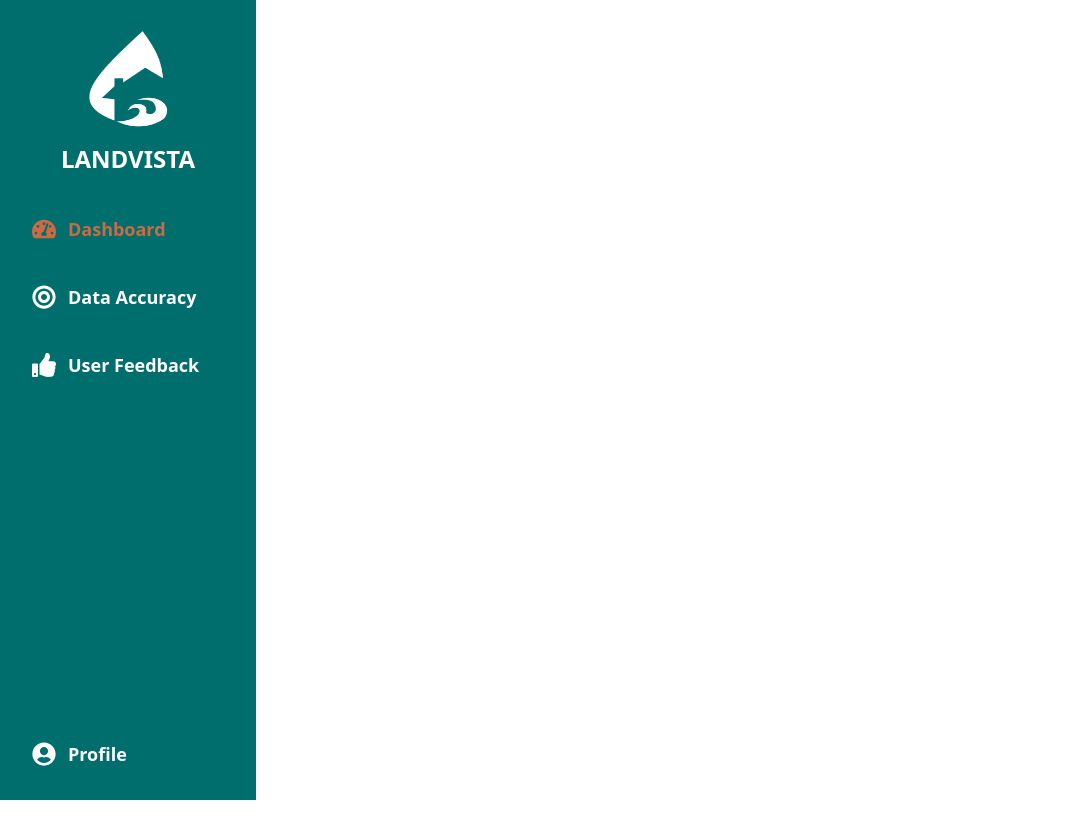
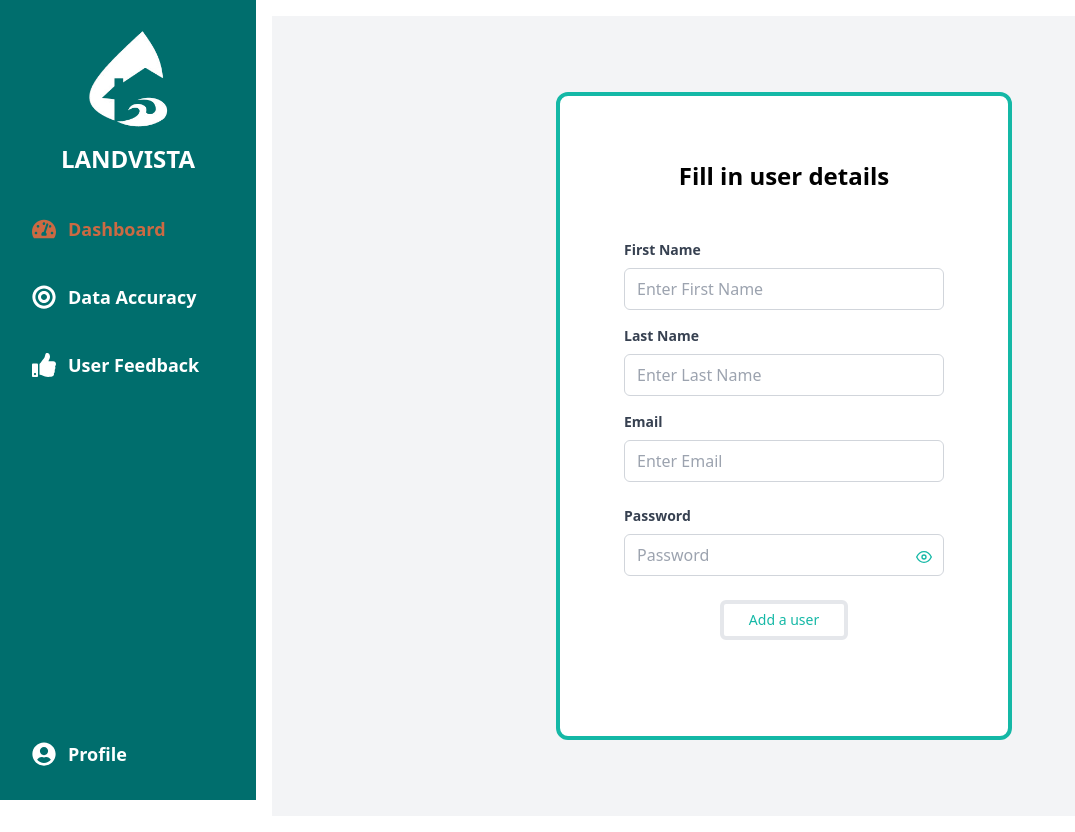
Before and after one commit to akirachix/Kishya-Frontend, a Next.js app in the folder landvista-dashboard/: page / in a window 1280 px wide. Shown: the whole page, without its empty margins (0-1075 px from the left). Before the commit the page ends 800 px from the top, so only its background shows below. Built offline with nearby package versions, Linux system fonts and the light colour scheme.

Commit message:
added add users file

```diff
--- /dev/null
+++ b/landvista-dashboard/src/app/api/users/route.ts
@@ -0,0 +1,48 @@
+import { NextRequest, NextResponse } from "next/server";
+
+const baseURL = process.env.BASE_URL;
+
+export async function POST(request: NextRequest) {
+    try {
+        const { first_name, last_name, email, password } = await request.json()
+        const response = await fetch(`${baseURL}/api/users/`, {
+            method: 'POST',
+            headers: {
+                'Content-Type': 'application/json',
+            },
+            body: JSON.stringify({ first_name, last_name, password, email })
+        });
+
+        const textResponse = await response.text();
+        console.log('Backend response:', textResponse, 'Status:', response.status);
+        if (!response.ok) {
+            try {
+                const errorData = JSON.parse(textResponse);
+                return NextResponse.json(
+                    { error: errorData.detail || 'Failed to create user' },
+                    { status: response.status }
+                );
+            } catch (e) {
+                return NextResponse.json(
+                    { error: 'Unexpected response format from backend' },
+                    { status: response.status }
+                );
+            }
+
+        }
+        const result = JSON.parse(textResponse);
+        console.log('User created successfully:', result);
+        return NextResponse.json(result, { status: 201 });
+    } catch (error) {
+        console.error('Error during signup:', error);
+        return NextResponse.json(
+            { error: 'An unexpected error occurred. Please try again later.' },
+            { status: 500 }
+        );
+    }
+
+
+
+
+
+}
--- /dev/null
+++ b/landvista-dashboard/src/app/components/AddUser/index.tsx
@@ -0,0 +1,160 @@
+
+
+'use client';
+import React, { useState, useEffect } from 'react';
+import { useForm } from 'react-hook-form';
+import { yupResolver } from '@hookform/resolvers/yup';
+import { FiCheckCircle, FiEye, FiEyeOff, FiX } from 'react-icons/fi';
+import * as yup from 'yup';
+import addUser from '@/app/utils/validate';
+interface UserData {
+  firstName: string;
+  lastName: string;
+  email: string;
+  password: string;
+}
+const validationSchema = yup.object().shape({
+  firstName: yup.string().required('First Name is required'),
+  lastName: yup.string().required('Last Name is required'),
+  email: yup.string().email('Invalid email format').required('Email is required'),
+  password: yup.string().min(6, 'Password must be at least 6 characters').required('Password is required'),
+});
+
+type FormData = yup.InferType<typeof validationSchema>;
+
+const FormPreview = () => {
+  const {register,handleSubmit,formState: { errors, isSubmitting },} = useForm<FormData>({
+    resolver: yupResolver(validationSchema),
+  });
+
+  const [isUserAdded, setIsUserAdded] = useState(false);
+  const [loading, setLoading] = useState(false);
+  const [showPassword, setShowPassword] = useState(false);
+  const [showSuccessPopup, setShowSuccessPopup] = useState(false);
+  const [apiError, setApiError] = useState<string | null>(null);
+
+  const submitUser = async (userData: UserData) => {
+    setLoading(true);
+    setApiError(null);
+    setIsUserAdded(false);
+    try {
+      const response = await addUser({
+        firstName: userData.firstName,
+        lastName: userData.lastName,
+        email: userData.email,
+        password: userData.password,
+      });
+      if (response.error) {
+        setApiError(response.error)
+      }else{
+          setShowSuccessPopup(true)
+          setTimeout(() => setShowSuccessPopup(false), 3000);
+      }
+    }
+    catch(error){
+      setApiError((error as Error).message)
+    }
+  };
+  return (
+    <div className="min-h-screen bg-gray-100 flex items-center justify-center">
+      <div className="bg-white p-16 rounded-lg outline outline-teal-500 outline-4 w-full max-w-md ml-8">
+        <h2 className="text-2xl font-bold mb-8 text-center font-poppins">Fill in user details</h2>
+
+            <form onSubmit={handleSubmit(submitUser)} className="py-4">
+              <div className="mb-4">
+                <label htmlFor="firstName" className="block text-gray-700 text-sm font-bold mb-2 font-poppins">
+                  First Name
+                </label>
+                <input
+                  type="text"
+                  id="firstName"
+                  placeholder="Enter First Name"
+                  {...register("firstName")}
+                  className="w-full px-3 py-2 border border-gray-300 rounded-md focus:outline-none focus:ring-2 focus:ring-teal-500 font-poppins"
+                />
+                {
+                  errors.firstName && <p className="text-red-500 text-sm"> {errors.firstName.message}</p>
+                }
+              </div>
+              <div className="mb-4">
+                <label htmlFor="lastName" className="block text-gray-700 text-sm font-bold mb-2 font-poppins">
+                  Last Name
+                </label>
+                <input
+                  type="text"
+                  id="lastName"
+                  placeholder="Enter Last Name"
+                  {...register("lastName")}
+                  className="w-full px-3 py-2 border border-gray-300 rounded-md focus:outline-none focus:ring-2 focus:ring-teal-500 font-poppins"
+                />
+ {
+                  errors.lastName && <p className="text-red-500 text-sm"> {errors.lastName.message}</p>
+                }              </div>
+              <div className="mb-6">
+                <label htmlFor="email" className="block text-gray-700 text-sm font-bold mb-2 font-poppins">
+                  Email
+                </label>
+                <input
+                  type="email"
+                  id="email"
+                  placeholder="Enter Email"
+                  {...register("email")}
+                  className="w-full px-3 py-2 border border-gray-300 rounded-md focus:outline-none focus:ring-2 focus:ring-teal-500 font-poppins"
+                />
+ {
+                  errors.email && <p className="text-red-500 text-sm"> {errors.email.message}</p>
+                }              </div>
+              <div className="mb-6 relative">
+                <label htmlFor="password" className="block text-gray-700 text-sm font-bold mb-2 font-poppins">
+                  Password
+                </label>
+                <input
+                  type={showPassword ? 'text' : 'password'}
+                  id="password"
+                  placeholder="Password"
+                  {...register("password")}
+                  className="w-full px-3 py-2 border border-gray-300 rounded-md focus:outline-none focus:ring-2 focus:ring-teal-500 font-poppins"
+                />
+                <button
+                  type="button"
+                  onClick={() => setShowPassword(!showPassword)}
+                  className="absolute inset-y-0 right-0 flex items-center pr-3 mt-8"
+                >
+                  {showPassword ? <FiEyeOff className="text-teal-500" /> : <FiEye className="text-teal-500" />}
+                </button>
+                {
+                  errors.password && <p className="text-red-500 text-sm"> {errors.password.message}</p>
+                }              </div>
+              <button
+                type="submit"
+                className="w-32 ml-24 mb-4 border-4 border-[#errorCB6A43] text-teal-500 py-1.5 px-3 rounded-md hover:bg-teal-500 hover:text-white focus:outline-none focus:ring-teal-500 focus:ring-opacity-50 text-sm"
+
+                disabled={isSubmitting }
+              >
+                {isSubmitting ? 'Adding...' : 'Add a user'}
+              </button>
+            </form>
+
+        {showSuccessPopup && (
+          <div className="fixed inset-0 bg-black bg-opacity-50 flex items-center justify-center z-50">
+            <div className="relative bg-teal-500 p-8 rounded-lg shadow-lg flex flex-col items-center justify-center space-y-4 w-80 h-48 ml-72">
+              <button
+                type="button"
+                onClick={() => setShowSuccessPopup(false)}
+                className="absolute top-2 right-2 text-white"
+              >
+                <FiX className="text-white text-2xl" />
+              </button>
+              <FiCheckCircle className="text-white text-5xl" />
+              <p className="text-white text-lg font-semibold font-poppins">User Added Successfully</p>
+            </div>
+          </div>
+
+        )}
+                      {apiError && (<p className="text-red-500 text-center mt-4">{apiError}</p>)}
+
+      </div>
+    </div>
+  );
+};
+export default FormPreview;
--- a/landvista-dashboard/src/app/components/Sidebar/index.tsx
+++ b/landvista-dashboard/src/app/components/Sidebar/index.tsx
@@ -1,4 +1,4 @@
-'use client';
+"use client";
 import React from 'react';
 import { useRouter } from 'next/navigation';
 import { FaTachometerAlt, FaBullseye, FaThumbsUp, FaUserCircle } from 'react-icons/fa';
--- a/landvista-dashboard/src/app/page.tsx
+++ b/landvista-dashboard/src/app/page.tsx
@@ -1,11 +1,12 @@
 import Layout from "./components/Layout";
+import FormPreview from "./components/AddUser";
 
 
 export default function Home() {
  return (
    <Layout>
      <div>
-
+     <FormPreview/>
    </div>
    </Layout>
 
--- /dev/null
+++ b/landvista-dashboard/src/app/utils/validate.ts
@@ -0,0 +1,33 @@
+
+const url = '/api/users';
+
+export const addUser = async ({ firstName, lastName, email, password }: { firstName: string, lastName: string, email: string, password: string }) => {
+    try {
+        const response = await fetch(url, {
+            method: 'POST',
+            headers: {
+                'Content-Type': 'application/json',
+            },
+            body: JSON.stringify({ first_name: firstName, last_name: lastName, email, password }),
+        });
+
+        if (!response.ok) {
+            const text = await response.text();
+            console.error('Full response from server:', text);
+            if (response.status >= 500) {
+                throw new Error('Please try again later.');
+            } else if (response.status === 400) {
+                throw new Error('A user with this email already exists.');
+            } else {
+                throw new Error('Something went wrong. Please try again.');
+            }
+        }
+        const data = await response.json();
+        return data;
+    } catch (error) {
+        console.error('Error during adding a new user:', error);
+        throw new Error((error as Error).message || 'An unexpected error occurred. Please try again.');
+    }
+};
+
+export default addUser;
```
Also changed, not shown: landvista-dashboard/package.json (+13 -6 lines), 2 other files (tests, documents, lock files or other folders).
